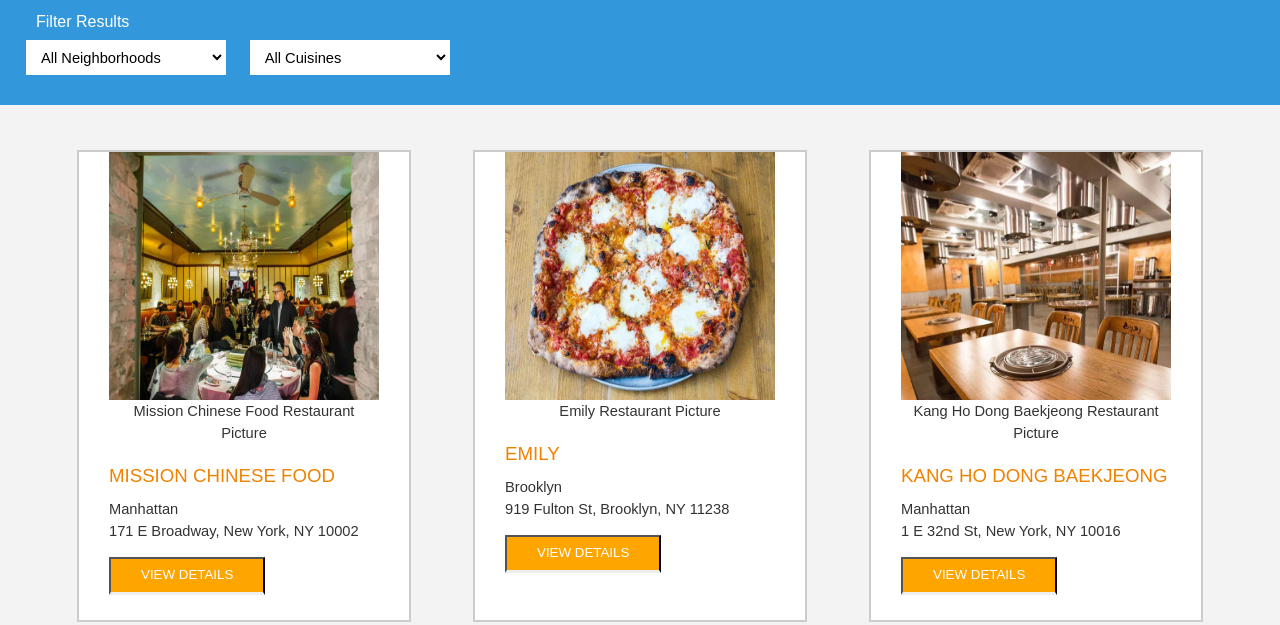
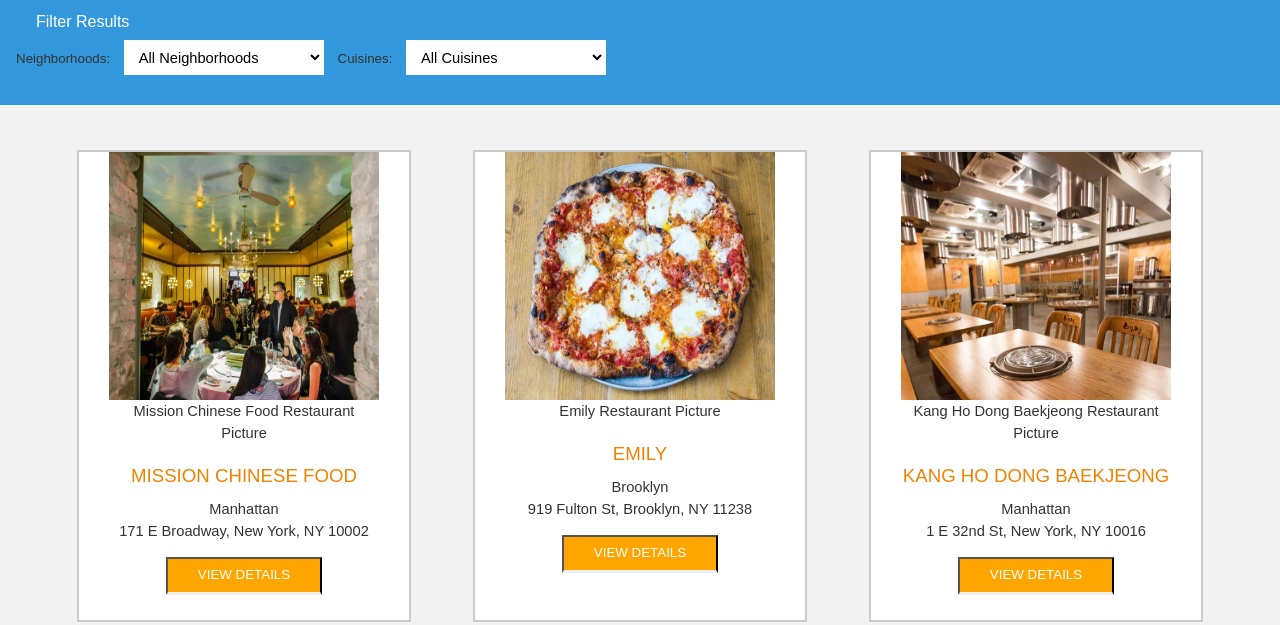
Before and after one commit to cjmartin89/MWS-Restaurant, a website: page index.html in a window 1280 px wide. Shown: the part 482-1107 px from the top of the page. Drawn offline with Linux system fonts and the light colour scheme; some packages are replaced by stand-ins of ours.

Commit message:
Made accessibility changes

```diff
--- a/css/styles.css
+++ b/css/styles.css
@@ -155,6 +155,14 @@
   width: 200px;
 }
 
+.neighborhood-select {
+  display: inline-block;
+}
+
+.cuisine-select {
+  display: inline-block;
+}
+
 /* ====================== Restaurant Listing ====================== */
 #restaurants-list {
   background-color: #f3f3f3;
@@ -178,6 +186,7 @@
   padding: 0 30px 25px;
   text-align: left;
   width: 270px;
+  text-align: center;
 }
 
 @media only screen and (max-width: 44em) {
@@ -194,7 +203,7 @@
   min-height: 248px;
   min-width: 100%;
 }
-#restaurants-list li h1 {
+#restaurants-list li h2 {
   color: #f18200;
   font-family: Arial,sans-serif;
   font-size: 14pt;
--- a/index.html
+++ b/index.html
@@ -18,17 +18,24 @@
 
   <main id="maincontent">
     <section id="map-container">
-      <div id="map"></div>
+      <div id="map" role="application"></div>
     </section>
     <section id="restaurants">
       <div class="filter-options">
-        <h2 aria-labelledby="neighborhoods-select, cuisines-select">Filter Results</h2>
+        <h2>Filter Results</h2>
+        <div class="neighborhood-select">
+            <label for="neighborhoods">Neighborhoods:</label>
             <select id="neighborhoods-select" name="neighborhoods" onchange="updateRestaurants()">
               <option value="all">All Neighborhoods</option>
             </select>
+        </div>
+        <div class="cuisine-select">
+          <label for="cuisines">Cuisines:</label>
           <select id="cuisines-select" name="cuisines" onchange="updateRestaurants()">
             <option value="all">All Cuisines</option>
           </select>
+        </div>
+
       </div>
       <ul id="restaurants-list"></ul>
     </section>
--- a/js/main.js
+++ b/js/main.js
@@ -163,7 +163,7 @@
   pictureText.innerHTML = image.alt;
   li.append(pictureText);
 
-  const name = document.createElement('h1');
+  const name = document.createElement('h2');
   name.innerHTML = restaurant.name;
   li.append(name);
 
```
Also changed, not shown: restaurant.html (+3 -3 lines). Lines whose indentation alone changed are shown as unchanged.
